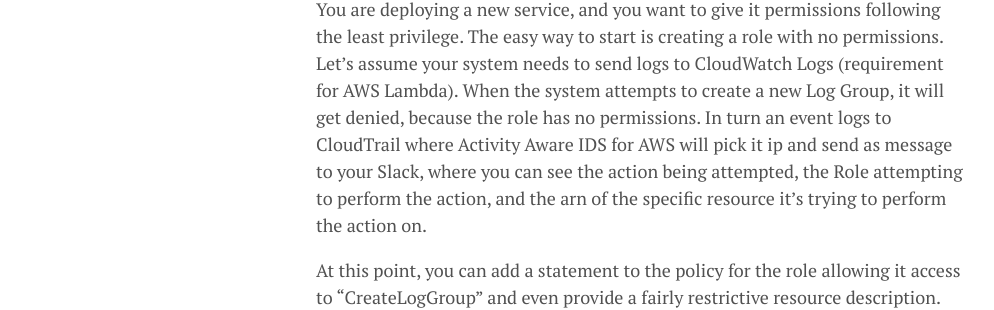
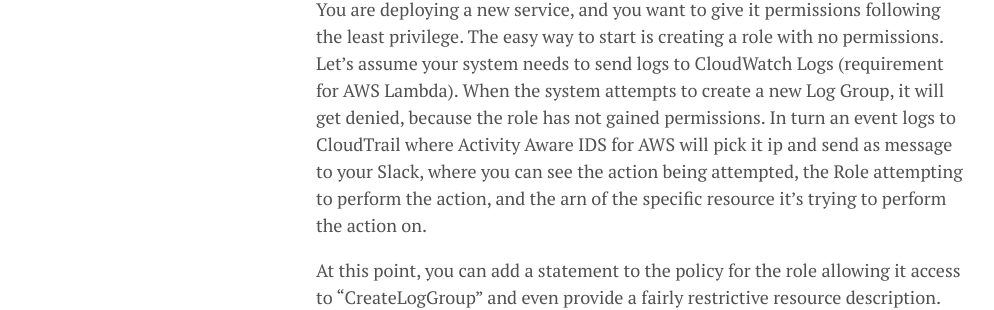
Before and after one commit to lgeurts/lgeurts.github.io, a Jekyll site: the page built from _posts/2021-11-02-activity-aware-ids-for-aws.md, in a window 1280 px wide and 900 px high, scrolled down 2119 px. Shown: the part 263-573 px from the top of the window, without its empty margins (0-994 px from the left). Built offline with Jekyll 4.4.1, drawn with Linux system fonts in a browser that asks for light colours; nearby versions of some CDN libraries; comment, search, counter and statistics services are not loaded.

Commit message:
Update 2021-11-02-activity-aware-ids-for-aws.md

```diff
--- a/_posts/2021-11-02-activity-aware-ids-for-aws.md
+++ b/_posts/2021-11-02-activity-aware-ids-for-aws.md
@@ -51,7 +51,7 @@
 
 Mr. Z was blocked from performing actions due to the least privilege principle. Although this is a standard recommendation in security land, it can be difficult in finding the exact set of permissions that a User or Role should have. Activity Aware IDS can also assist with this.
 
-You are deploying a new service, and you want to give it permissions following the least privilege. The easy way to start is creating a role with no permissions. Let's assume your system needs to send logs to CloudWatch Logs (requirement for AWS Lambda). When the system attempts to create a new Log Group, it will get denied, because the role has no permissions. In turn an event logs to CloudTrail where Activity Aware IDS for AWS will pick it ip and send as message to your Slack, where you can see the action being attempted, the Role attempting to perform the action, and the arn of the specific resource it’s trying to perform the action on.
+You are deploying a new service, and you want to give it permissions following the least privilege. The easy way to start is creating a role with no permissions. Let's assume your system needs to send logs to CloudWatch Logs (requirement for AWS Lambda). When the system attempts to create a new Log Group, it will get denied, because the role has not gained permissions. In turn an event logs to CloudTrail where Activity Aware IDS for AWS will pick it ip and send as message to your Slack, where you can see the action being attempted, the Role attempting to perform the action, and the arn of the specific resource it’s trying to perform the action on.
 
 At this point, you can add a statement to the policy for the role allowing it access to “CreateLogGroup” and even provide a fairly restrictive resource description.
 
```
